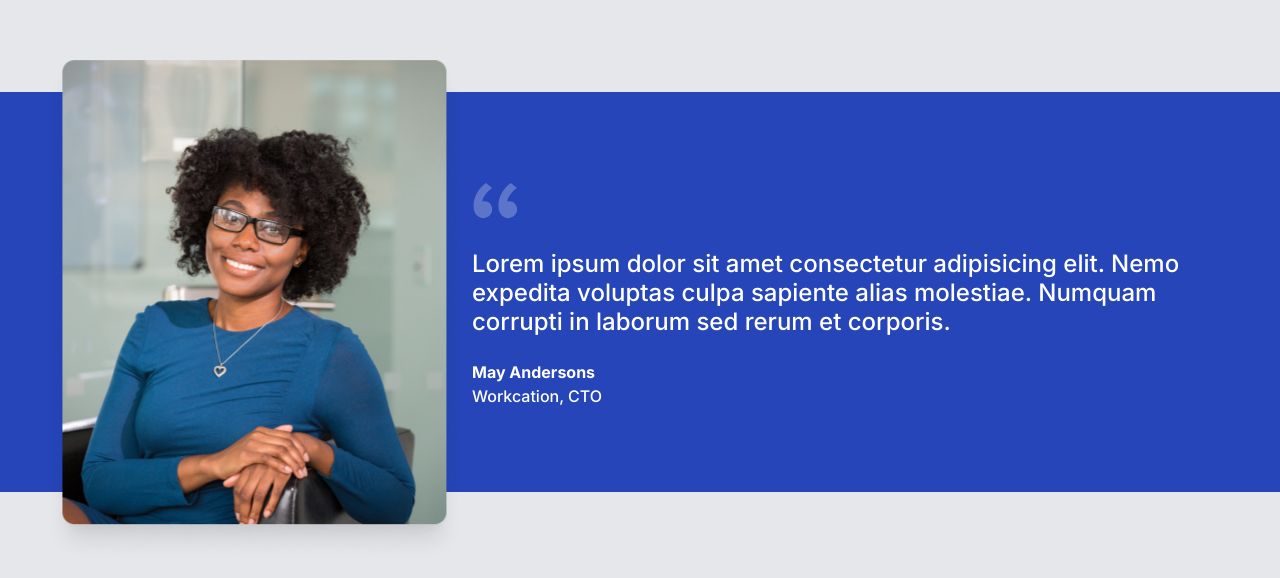
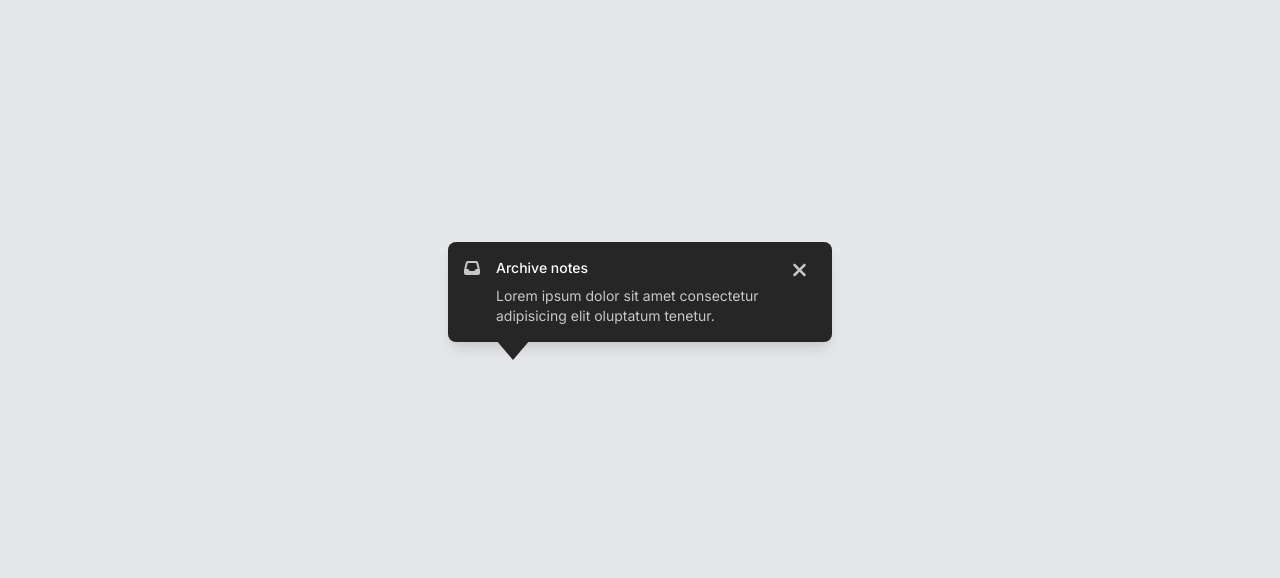
Before and after one commit to SGM-dev/react-component-library, a React (Vite) app: page / in a window 1280 px wide. Shown: the part 108-686 px from the top of the page. Built offline with nearby package versions, Linux system fonts and the light colour scheme.

Commit message:
add base structure and styling for Tooltip

```diff
--- a/src/App.jsx
+++ b/src/App.jsx
@@ -1,12 +1,34 @@
 import "./App.css";
-import OverlappingTestimonial from "./components/Testimonial/ovelapping-image";
+import Tooltip from "./components/Tooltip";
 import { FontAwesomeIcon } from "@fortawesome/react-fontawesome";
-import { faCloudArrowUp } from "@fortawesome/free-solid-svg-icons";
+import { faInbox, faXmark } from "@fortawesome/free-solid-svg-icons";
 
 function App() {
   return (
     <main>
-      <OverlappingTestimonial>
+      <Tooltip>
+        <Tooltip.Icon>
+          <FontAwesomeIcon icon={faInbox} />
+        </Tooltip.Icon>
+        <Tooltip.Content>
+          <Tooltip.Title>Archive notes</Tooltip.Title>
+          <Tooltip.Text>
+            Lorem ipsum dolor sit amet consectetur adipisicing elit oluptatum
+            tenetur.
+          </Tooltip.Text>
+        </Tooltip.Content>
+        <Tooltip.Action>
+          <FontAwesomeIcon icon={faXmark} />
+        </Tooltip.Action>
+      </Tooltip>
+    </main>
+  );
+}
+
+// Testimonial
+
+{
+  /* <OverlappingTestimonial>
 <OverlappingTestimonial.Image src="src\assets\may-andersons.png" />
 <OverlappingTestimonial.Content>
   <OverlappingTestimonial.Quote>
@@ -23,9 +45,7 @@ function App() {
     </OverlappingTestimonial.Role>
   </OverlappingTestimonial.Citation>
 </OverlappingTestimonial.Content>
-      </OverlappingTestimonial>
-    </main>
-  );
+</OverlappingTestimonial> */
 }
 
 //      <Card>
--- a/src/components/Banner/Banner.jsx
+++ b/src/components/Banner/Banner.jsx
@@ -27,6 +27,9 @@ function Banner({ children, variant }) {
     case "neutral":
       icon = <FontAwesomeIcon icon={faCircleExclamation} />;
       break;
+    default:
+      icon = <FontAwesomeIcon icon={faCircleExclamation} />;
+      break;
   }
 
   return (
--- /dev/null
+++ b/src/components/Tooltip/Tooltip.css
@@ -0,0 +1,68 @@
+* {
+  margin: 0;
+  padding: 0;
+}
+
+.tooltip-container {
+  display: flex;
+  width: 384px;
+  padding: 16px;
+  align-items: flex-start;
+  gap: 16px;
+  border-radius: 8px;
+  background: #262626;
+
+  /* /shadow/lg */
+  box-shadow: 0px 4px 6px -2px rgba(0, 0, 0, 0.05),
+    0px 10px 15px -3px rgba(0, 0, 0, 0.1);
+}
+
+.tooltip-icon {
+  color: #c7c7c7;
+}
+
+.tooltip-content {
+  display: flex;
+  width: 280px;
+  flex-direction: column;
+  align-items: flex-start;
+  gap: 8px;
+  position: relative;
+}
+
+.triangle-down {
+  width: 0;
+  height: 0;
+  border-left: 17px solid transparent;
+  border-right: 17px solid transparent;
+  border-top: 20px solid #262626;
+  position: absolute;
+  bottom: -50%;
+}
+
+.tooltip-title {
+  color: #fff;
+
+  /* text-sm/leading-5/font-medium */
+  font-family: Inter;
+  font-size: 14px;
+  font-style: normal;
+  font-weight: 500;
+  line-height: 20px; /* 142.857% */
+}
+
+.tooltip-text {
+  color: #c7c7c7;
+
+  /* text-sm/leading-5/font-normal */
+  font-family: Inter;
+  font-size: 14px;
+  font-style: normal;
+  font-weight: 400;
+  line-height: 20px; /* 142.857% */
+}
+
+.tooltip-action {
+  color: #c7c7c7;
+  font-size: 20px;
+}
--- /dev/null
+++ b/src/components/Tooltip/Tooltip.jsx
@@ -0,0 +1,13 @@
+import classNames from "classnames";
+import "./Tooltip.css"
+
+export default function Tooltip({ children, className, variant, colorScheme }) {
+  const allClasses = classNames(
+    className,
+    variant,
+    colorScheme,
+    "tooltip-container"
+  );
+
+  return <div className={allClasses}>{children}</div>;
+}
--- /dev/null
+++ b/src/components/Tooltip/TooltipAction.jsx
@@ -0,0 +1,7 @@
+import classNames from "classnames";
+
+export default function TooltipAction({ children, className }) {
+  const allClasses = classNames(className, "tooltip-action");
+
+  return <div className={allClasses}>{children}</div>;
+}
--- /dev/null
+++ b/src/components/Tooltip/TooltipContent.jsx
@@ -0,0 +1,12 @@
+import classNames from "classnames";
+
+export default function TooltipContent({ children, className }) {
+  const allClasses = classNames(className, "tooltip-content");
+
+  return (
+    <div className={allClasses}>
+      {children}
+      <div className="triangle-down"></div>
+    </div>
+  );
+}
--- /dev/null
+++ b/src/components/Tooltip/TooltipIcon.jsx
@@ -0,0 +1,7 @@
+import classNames from "classnames";
+
+export default function TooltipIcon({ children, className }) {
+  const allClasses = classNames(className, "tooltip-icon");
+
+  return <div className={allClasses}>{children}</div>;
+}
--- /dev/null
+++ b/src/components/Tooltip/TooltipText.jsx
@@ -0,0 +1,7 @@
+import classNames from "classnames";
+
+export default function TooltipText({ children, className }) {
+  const allClasses = classNames(className, "tooltip-text");
+
+  return <p className={allClasses}>{children}</p>;
+}
--- /dev/null
+++ b/src/components/Tooltip/TooltipTitle.jsx
@@ -0,0 +1,7 @@
+import classNames from "classnames";
+
+export default function TooltipTitle({ children, className }) {
+  const allClasses = classNames(className, "tooltip-title");
+
+  return <h3 className={allClasses}>{children}</h3>;
+}
--- /dev/null
+++ b/src/components/Tooltip/index.jsx
@@ -0,0 +1,14 @@
+import Tooltip from "./Tooltip";
+import TooltipAction from "./TooltipAction";
+import TooltipContent from "./TooltipContent";
+import TooltipIcon from "./TooltipIcon";
+import TooltipText from "./TooltipText";
+import TooltipTitle from "./TooltipTitle";
+
+Tooltip.Action = TooltipAction;
+Tooltip.Content = TooltipContent;
+Tooltip.Icon = TooltipIcon;
+Tooltip.Text = TooltipText;
+Tooltip.Title = TooltipTitle;
+
+export default Tooltip;
```
Also changed, not shown: src/assets/Icon.svg (renamed from src/assets/quote-icon.svg). Lines whose indentation alone changed are shown as unchanged.
